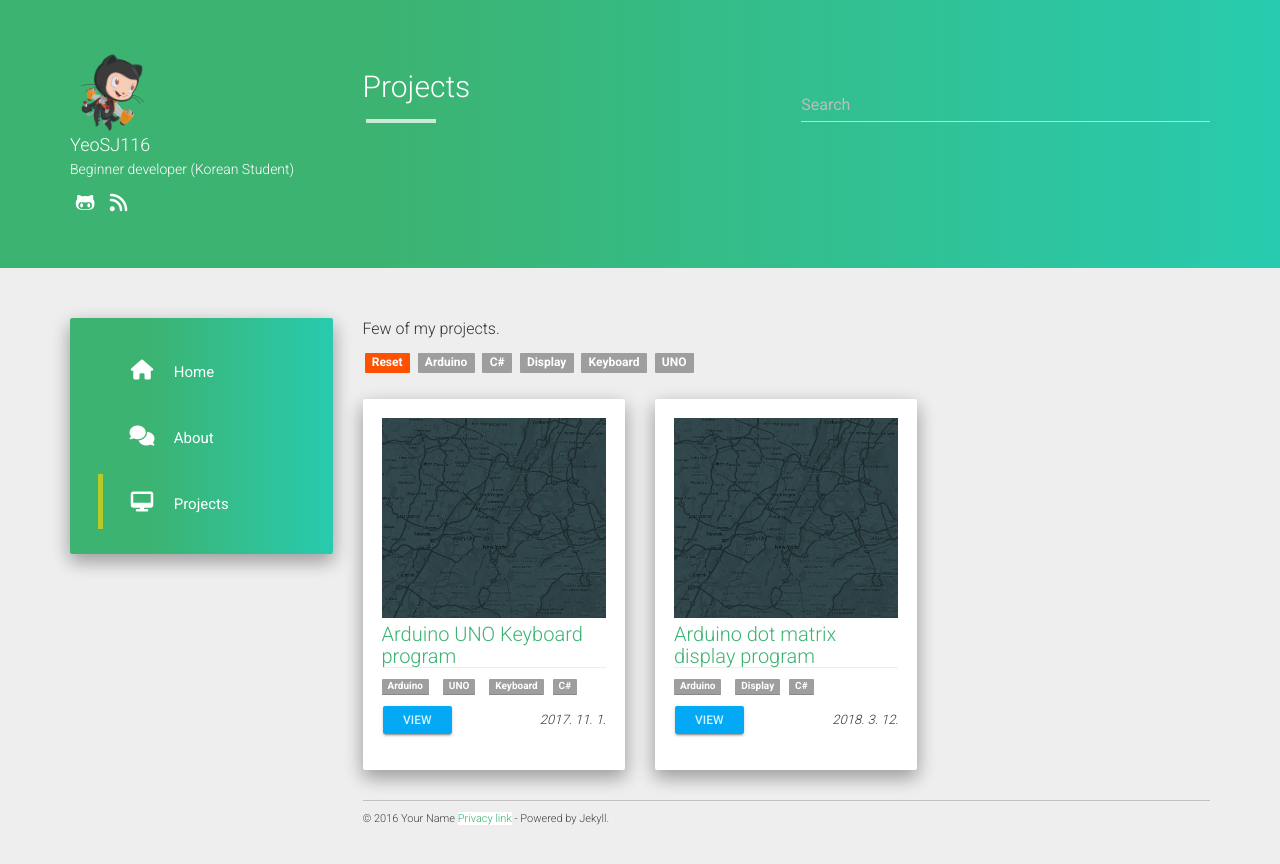
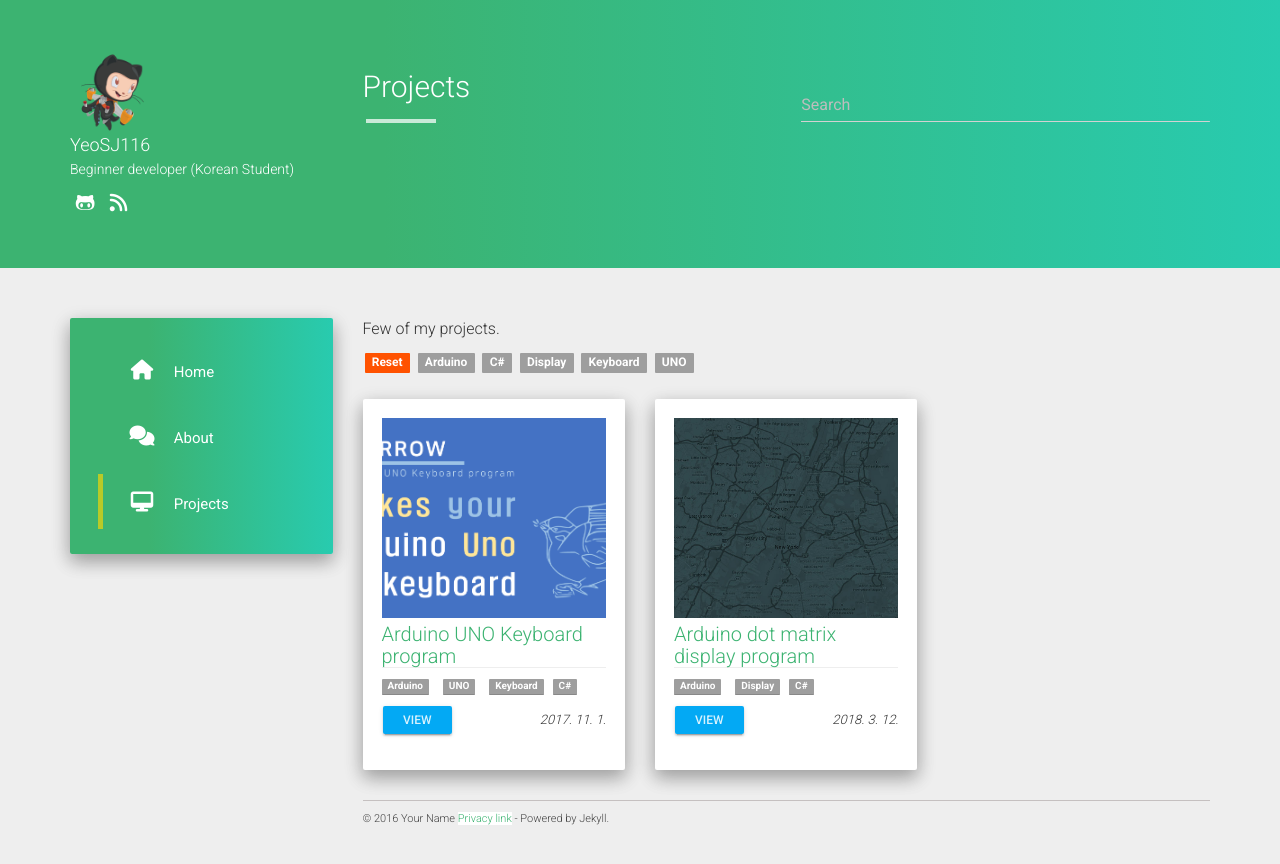
Before and after one commit to YeoSJ116/YeoSJ116.github.io, a Jekyll site: the page built from projects.md, in a window 1280 px wide. Shown: the top 864 px of the page. Built offline with Jekyll 4.4.1, drawn with Linux system fonts in a browser that asks for light colours; nearby versions of some CDN libraries.

Commit message:
Update projects.json

```diff
--- a/_data/projects.json
+++ b/_data/projects.json
@@ -1,7 +1,7 @@
 [
 	{
 		"name": "Arduino UNO Keyboard program",
-		"image": "placeholder.jpg",
+		"image": "sparrowKBD.png",
 		"url": "https://github.com/YeoSJ116/Simple_Arduino_UNO_Key_Mapping-EN",
 		"date": "2017. 11. 1.",
 		"tags": ["Arduino","UNO","Keyboard","C#"]
```
